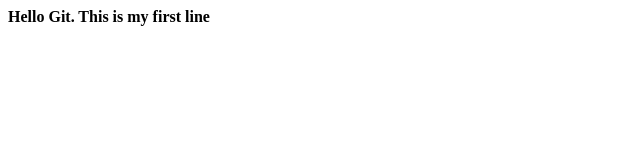
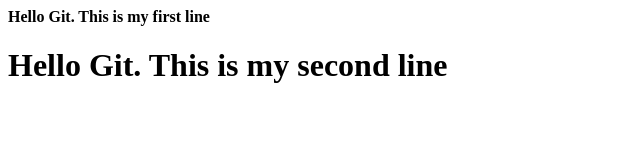
Before and after one commit to RainaRahul/JenkinsBatch11Pm, a plain HTML site: page index.html in a window 1280 px wide. Shown: the whole page, without its empty margins (0-640 px from the left). Drawn offline with Linux system fonts and the light colour scheme.

Commit message:
Update index.html
Day 2 2020

```diff
--- a/index.html
+++ b/index.html
@@ -1 +1,2 @@
 <h4>Hello Git. This is my first line</h4>
+<h1>Hello Git. This is my second line</h1>
```
